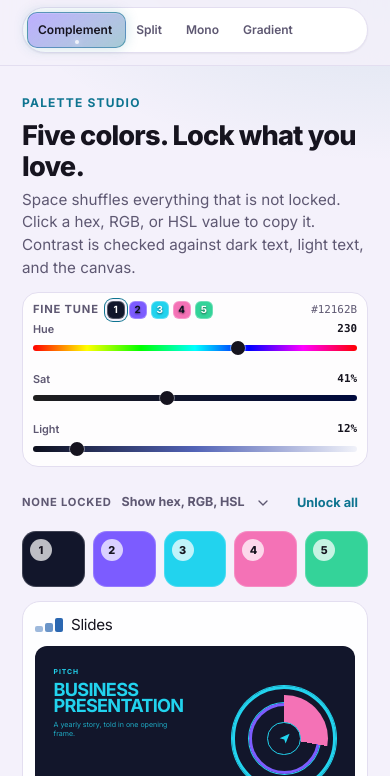
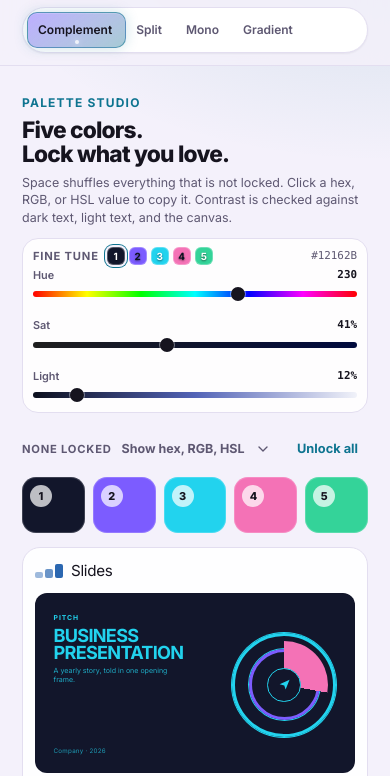
Before and after one commit to morriscsy/chroma, a React app: page pages/index.html in a window 390 px wide. Shown: the part 59-835 px from the top of the page. Built offline with nearby package versions, Linux system fonts and the light colour scheme.

Commit message:
Tighten the intro title and supporting text.
The headline breaks into two even lines, and the description is smaller so the tools sit higher on a phone.

```diff
--- a/src/components/palette-studio.tsx
+++ b/src/components/palette-studio.tsx
@@ -447,7 +447,11 @@ export function PaletteStudio() {
         <section className={harmony === "gradient" && gradients.length > 0 ? "stage has-ramps" : "stage"}>
           <div className="intro-copy">
             <p className="eyebrow">Palette studio</p>
-            <h1>Five colors. Lock what you love.</h1>
+            <h1>
+              Five colors.
+              <br />
+              Lock what you love.
+            </h1>
             <p className="sub">
               Space shuffles everything that is not locked. Click a hex, RGB, or HSL value to copy it.
               Contrast is checked against dark text, light text, and the canvas.
--- a/src/styles.css
+++ b/src/styles.css
@@ -265,10 +265,10 @@
     grid-row: 1 / span 2;
   }
   .intro-copy h1 {
-    margin: 8px 0 6px;
-    font-size: clamp(1.7rem, 3.4vw, 2.35rem);
-    letter-spacing: -0.03em;
-    line-height: 1.15;
+    margin: 6px 0 8px;
+    font-size: clamp(1.55rem, 2.6vw, 2.05rem);
+    letter-spacing: -0.035em;
+    line-height: 1.05;
     font-weight: 800;
   }
   .ramp-dock {
@@ -1022,9 +1022,10 @@
   }
   .sub {
     margin: 0;
-    max-width: 62ch;
+    max-width: 46ch;
     color: var(--color-muted);
-    font-size: 0.95rem;
+    font-size: 0.84rem;
+    line-height: 1.45;
   }
   .rail-lock {
     position: absolute;
@@ -1634,6 +1635,13 @@
   .swatch-color {
     min-height: 120px;
   }
+  .intro-copy h1 {
+    font-size: 1.42rem;
+  }
+  .intro-copy .sub {
+    font-size: 0.78rem;
+    line-height: 1.4;
+  }
 }
 
 @media (max-width: 520px) {
```
